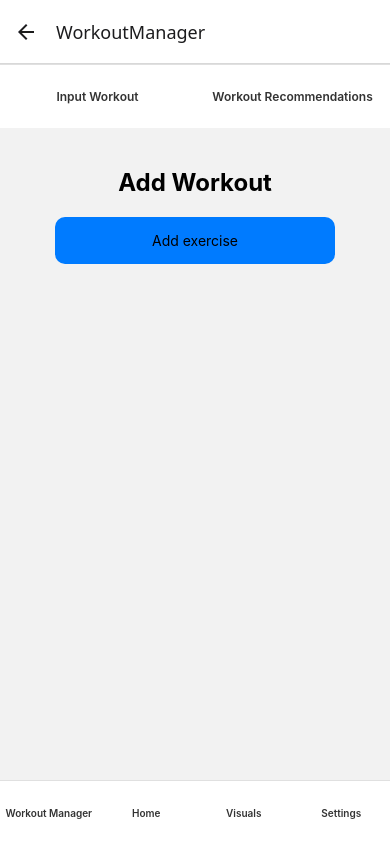
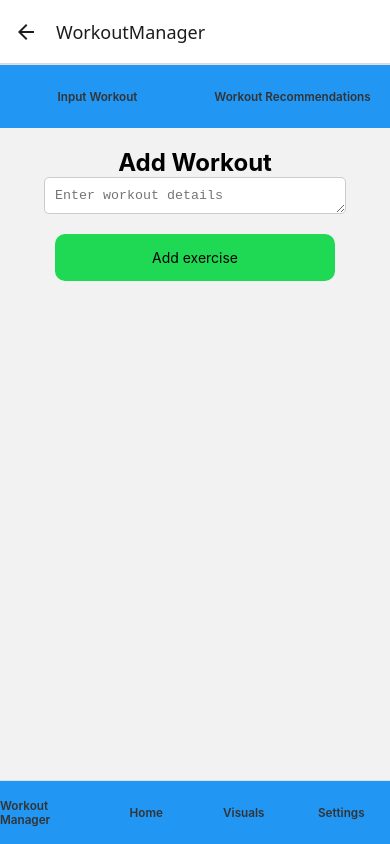
Before and after one commit to JaviM2425/Brogrammers-CSCI150-Project, a React Native app in the folder fitnesstracker/: screen /WorkoutManager in a window 390 px wide. Built offline with nearby package versions, Linux system fonts and the light colour scheme; no server answers.

Commit message:
add some color and sizing changes

```diff
--- a/fitnesstracker/App.js
+++ b/fitnesstracker/App.js
@@ -9,6 +9,7 @@ import Settings from './Components/Settings';
 import Visuals from './Components/Visuals';
 import WorkoutManager from './Components/WorkoutManager';
 import WorkoutRecommendations from './Components/WorkoutRecommendations';
+import InputWorkout from './Components/InputWorkout';
 /*import api from './src/api/client';*/
 
 const Stack = createNativeStackNavigator();
@@ -29,6 +30,7 @@ export default function App() {
         <Stack.Screen name="Visuals" component={Visuals} />
         <Stack.Screen name="WorkoutManager" component={WorkoutManager} />
         <Stack.Screen name="WorkoutRecommendations" component={WorkoutRecommendations} />
+        <Stack.Screen name="InputWorkout" component={InputWorkout} />
       </Stack.Navigator>
     </NavigationContainer>
   );
--- /dev/null
+++ b/fitnesstracker/Components/InputWorkout.jsx
@@ -0,0 +1,27 @@
+import React from "react";
+import { View, Text, StyleSheet } from "react-native";
+import Navbar from './Navbar';
+
+export default function InputWorkout({ navigation }) {
+    return (
+        <View style={{flex:1}}>
+            <View style={styles.container}>
+                <Text style={styles.title}>Input Workout</Text>
+            </View>
+            <Navbar navigation={navigation} />
+        </View>
+    );
+}
+
+const styles = StyleSheet.create({
+    container: {
+        flex: 1,
+        justifyContent: 'center',
+        alignItems: 'center',
+        padding: 20,
+    },
+    title: {
+        fontSize: 24,
+        fontWeight: 'bold',
+    },
+});
--- a/fitnesstracker/Components/Navbar.jsx
+++ b/fitnesstracker/Components/Navbar.jsx
@@ -1,5 +1,7 @@
 import React from 'react';
-import { View, Text, TouchableOpacity, StyleSheet } from 'react-native';
+import { View, Text, TouchableOpacity, StyleSheet, Dimensions } from 'react-native';
+
+const { width } = Dimensions.get('window');
 
 export default function Navbar({ navigation }) {
   return (
@@ -29,7 +31,7 @@ const styles = StyleSheet.create({
     flexDirection: 'row',
     justifyContent: 'space-around',
     alignItems: 'center',
-    backgroundColor: '#ffffff',
+    backgroundColor: '#2196F3',
     borderTopWidth: 1,
     borderTopColor: '#e0e0e0',
     elevation: 8,
@@ -40,7 +42,11 @@ const styles = StyleSheet.create({
   },
   text: {
     color: '#333333',
-    fontSize: 10,
+    fontSize: Math.min(width * 0.030, 20),
     fontWeight: '600',
   },
+  active: {
+    color: '#2196F3',
+  },
+
 });
--- a/fitnesstracker/Components/NavbarTop.jsx
+++ b/fitnesstracker/Components/NavbarTop.jsx
@@ -1,10 +1,12 @@
 import React from 'react';
-import { View, Text, TouchableOpacity, StyleSheet } from 'react-native';
+import { View, Text, TouchableOpacity, StyleSheet, Dimensions } from 'react-native';
+
+const { width } = Dimensions.get('window');
 
 export default function NavbarTop({ navigation }) {
   return (
     <View style={styles.container}>
-    <TouchableOpacity style={styles.item} onPress={() => navigation.navigate('WorkoutManager')}>
+    <TouchableOpacity style={styles.item} onPress={() => navigation.navigate('InputWorkout')}>
         <Text style={styles.text}>Input Workout</Text>
       </TouchableOpacity>
 
@@ -22,7 +24,7 @@ const styles = StyleSheet.create({
     flexDirection: 'row',
     justifyContent: 'space-around',
     alignItems: 'center',
-    backgroundColor: '#ffffff',
+    backgroundColor: '#2196F3',
     borderTopWidth: 1,
     borderTopColor: '#e0e0e0',
     elevation: 8,
@@ -33,7 +35,7 @@ const styles = StyleSheet.create({
   },
   text: {
     color: '#333333',
-    fontSize: 12,
+    fontSize: Math.min(width * 0.030, 20),
     fontWeight: '600',
   },
 });
--- a/fitnesstracker/Components/WorkoutManager.jsx
+++ b/fitnesstracker/Components/WorkoutManager.jsx
@@ -10,6 +10,10 @@ export default function WorkoutManager({ navigation }) {
             <NavbarTop navigation={navigation} />
             <View style={styles.container}>
                 <Text style={styles.title}>Add Workout</Text>
+                <textarea
+                    style={styles.textarea}
+                    placeholder="Enter workout details"
+                />
                 <TouchableOpacity style={styles.button} onPress={() => navigation.navigate("Login")}>
                         <Text style={styles.buttonText}>Add exercise</Text>
                       </TouchableOpacity>
@@ -38,6 +42,20 @@ const styles = StyleSheet.create({
         borderRadius: 10,
         alignItems: "center",
         marginBottom: 20,
-        backgroundColor: "#007BFF",
+        backgroundColor: "#1fd954ff",
+    },
+    title:
+    {
+        fontSize: 24,
+        fontWeight: "bold",
+    },
+    textarea: {
+        width: "80%",
+        height: 15,
+        borderWidth: 1,
+        borderColor: "#ccc",
+        borderRadius: 5,
+        padding: 10,
+        marginBottom: 20,
     },
 });
```
